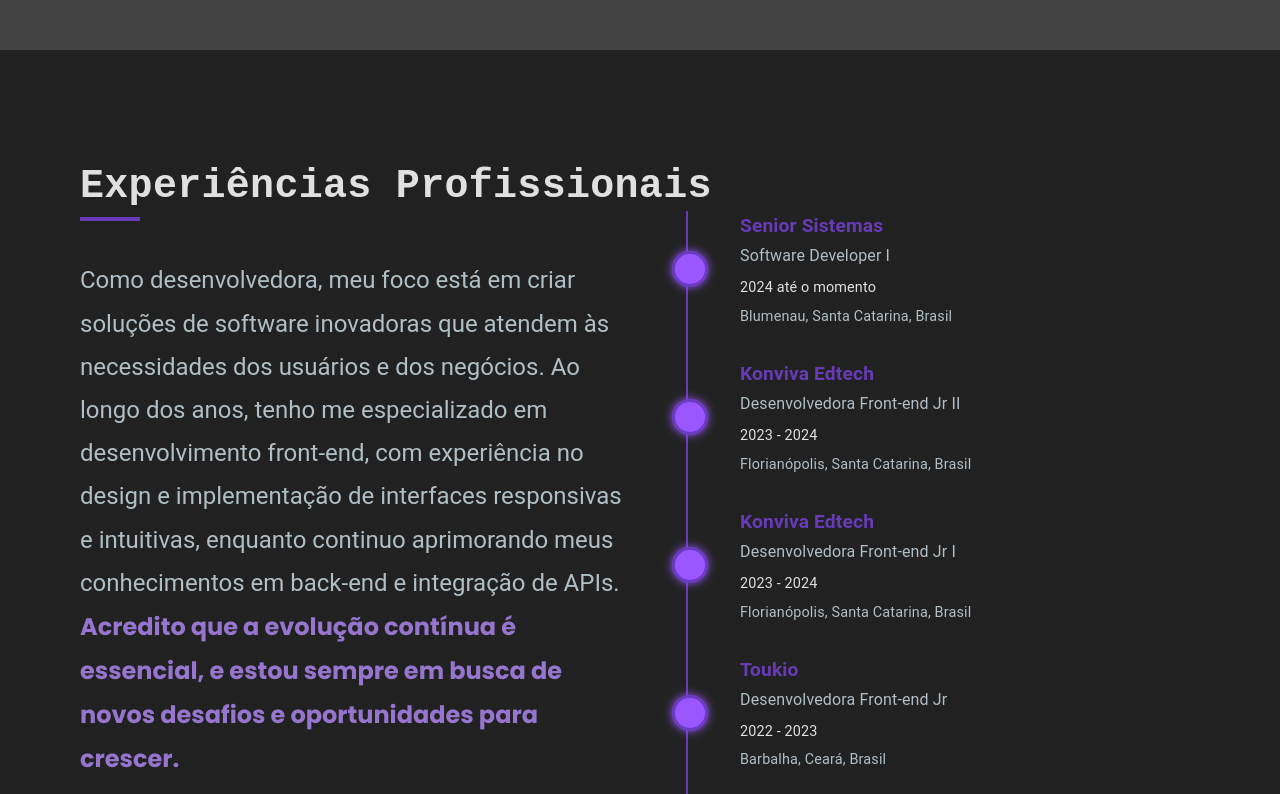
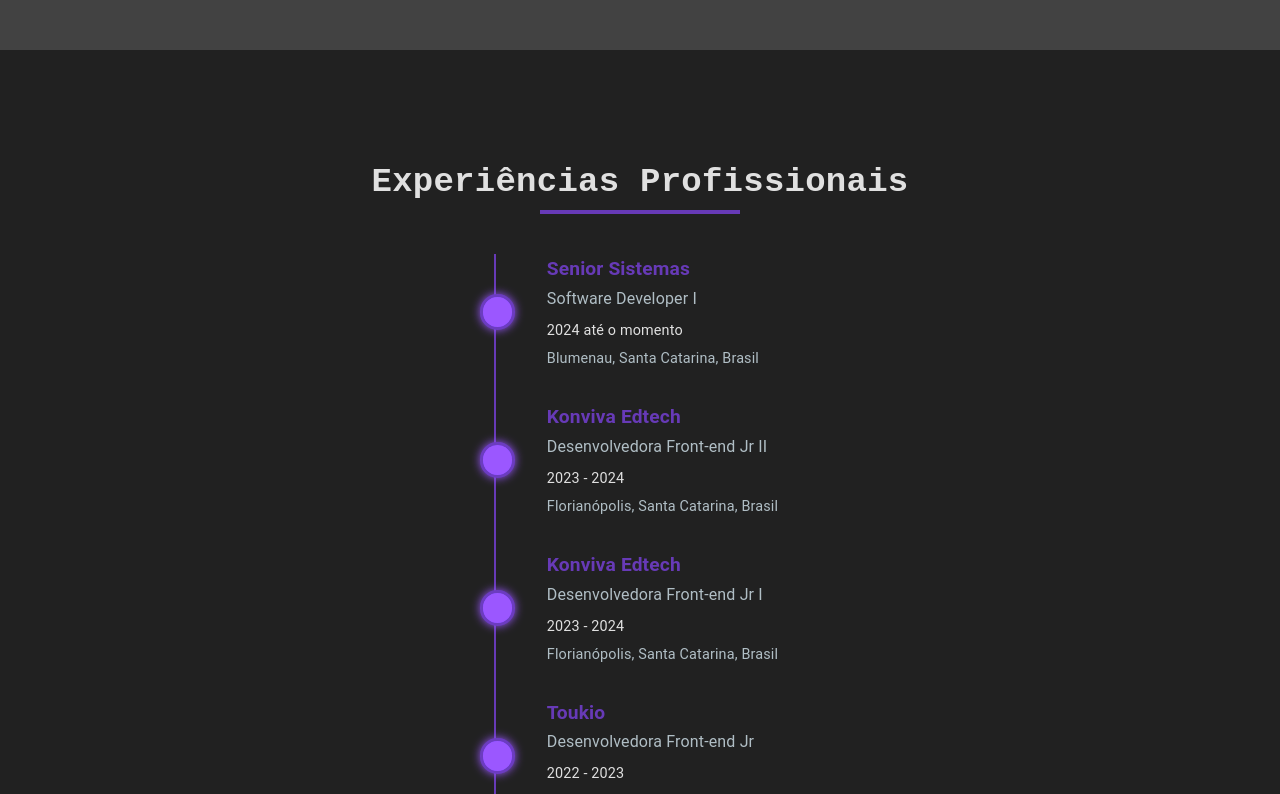
Before and after one commit to evilyn-cordeiro/portfolio-evilyn, a React (Create React App) app: page / in a window 1280 px wide. Shown: the part 1840-2634 px from the top of the page. Built offline with nearby package versions, Linux system fonts and the light colour scheme.

Commit message:
portfolio v1.8 ajustes

```diff
--- a/src/components/Experience/index.tsx
+++ b/src/components/Experience/index.tsx
@@ -8,6 +8,9 @@
       sx={{
         padding: "2rem 5rem",
         marginTop: "5rem",
+        alignItems: "center",
+        display: "flex",
+        flexDirection: "column",
         backgroundColor: currentTheme.palette.background.default,
       }}
     >
@@ -17,17 +20,19 @@
           fontWeight: "bold",
           color: currentTheme.palette.text.primary,
           position: "relative",
-          fontSize: { xs: "1.5rem", sm: "1.8rem", md: "2.5rem" },
+          textAlign: "center",
         }}
       >
         Experiências Profissionais
         <Box
           sx={{
             height: "4px",
-            width: "60px",
+            width: "200px",
             backgroundColor: currentTheme.palette.primary.main,
             position: "absolute",
             bottom: "-10px",
+            left: "50%",
+            transform: "translateX(-50%)",
           }}
         />
       </Typography>
@@ -36,46 +41,16 @@
         sx={{
           display: "flex",
           flexDirection: { xs: "column", lg: "row" },
-          alignItems: "flex-start",
-          justifyContent: "space-between",
+          alignItems: "center",
+          justifyContent: "center",
         }}
       >
         <Box
           sx={{
-            flex: 1,
-            maxWidth: { xs: "100%", lg: "50%" },
-            marginBottom: { xs: "2rem", lg: "0" },
-            marginTop: "3rem",
-            paddingRight: { lg: "2rem" },
-          }}
-        >
-          <Typography
-            variant="h5"
-            sx={{
-              color: currentTheme.palette.text.secondary,
-              lineHeight: "1.8",
-              fontSize: { xs: "1rem", sm: "1.2rem", md: "1.5rem" },
-            }}
-          >
-            Como desenvolvedora, meu foco está em criar soluções de software
-            inovadoras que atendem às necessidades dos usuários e dos negócios.
-            Ao longo dos anos, tenho me especializado em desenvolvimento
-            front-end, com experiência no design e implementação de interfaces
-            responsivas e intuitivas, enquanto continuo aprimorando meus
-            conhecimentos em back-end e integração de APIs.{" "}
-            <strong style={{ color: `${currentTheme.palette.secondary.main}` }}>
-              Acredito que a evolução contínua é essencial, e estou sempre em
-              busca de novos desafios e oportunidades para crescer.
-            </strong>
-          </Typography>
-        </Box>
-
-        <Box
-          sx={{
-            flex: 1,
             position: "relative",
             width: "100%",
             maxWidth: "800px",
+            marginTop: "50px",
           }}
         >
           <motion.div
@@ -105,14 +80,13 @@
                 alignItems: "center",
               }}
             >
-              {/* Círculo */}
               <Box
                 sx={{
                   position: "relative",
                   width: "30px",
                   height: "30px",
                   backgroundColor: currentTheme.palette.primary.main,
-                  borderRadius: "100%",
+                  borderRadius: "100px",
                   marginLeft: 2,
                   border: `3px solid ${currentTheme.palette.primary.dark}`,
                   zIndex: 1,
--- a/src/components/Hero/index.tsx
+++ b/src/components/Hero/index.tsx
@@ -194,9 +194,8 @@
                 xl: "1.2rem",
               },
             }}
-            letterSpacing={3}
           >
-            Analista e Desenvolvedora de Softwares
+            Desenvolvedora de Softwares Full-stack
           </Typography>
         </motion.div>
       </Box>
```
